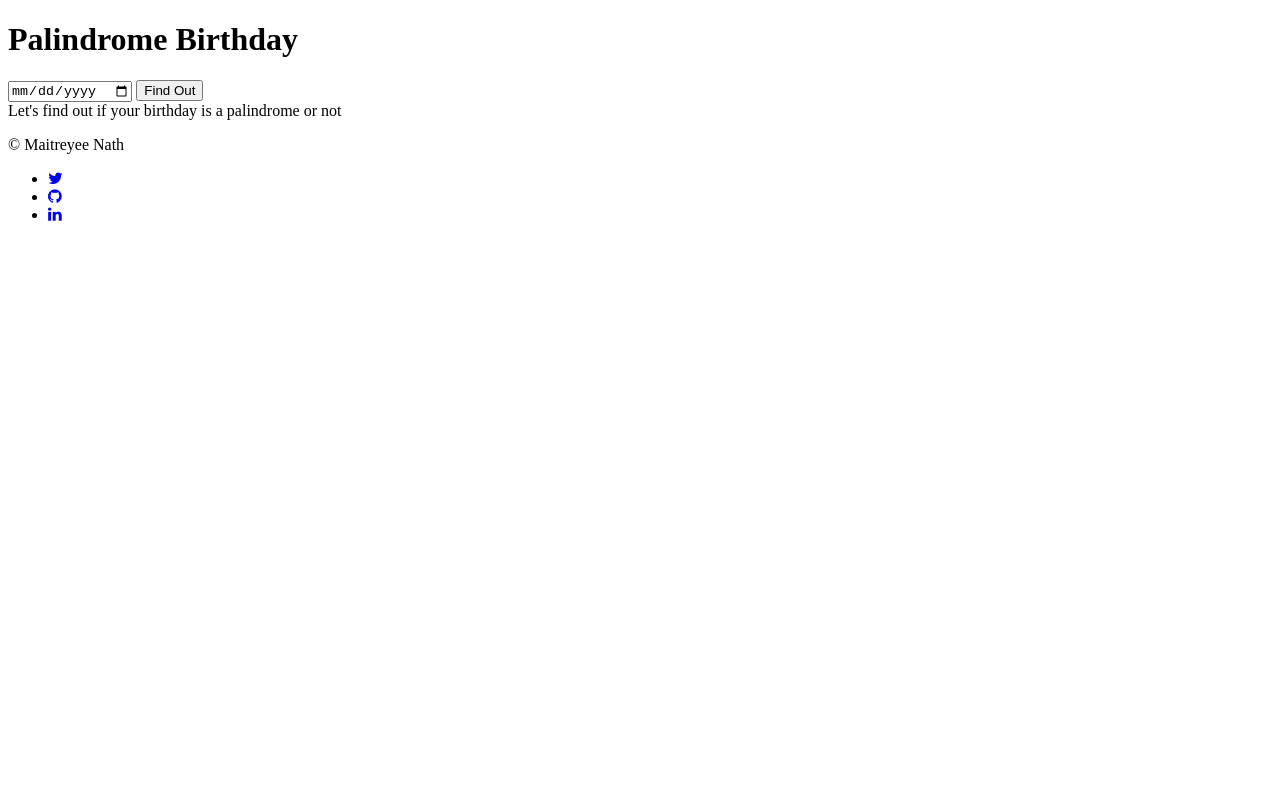
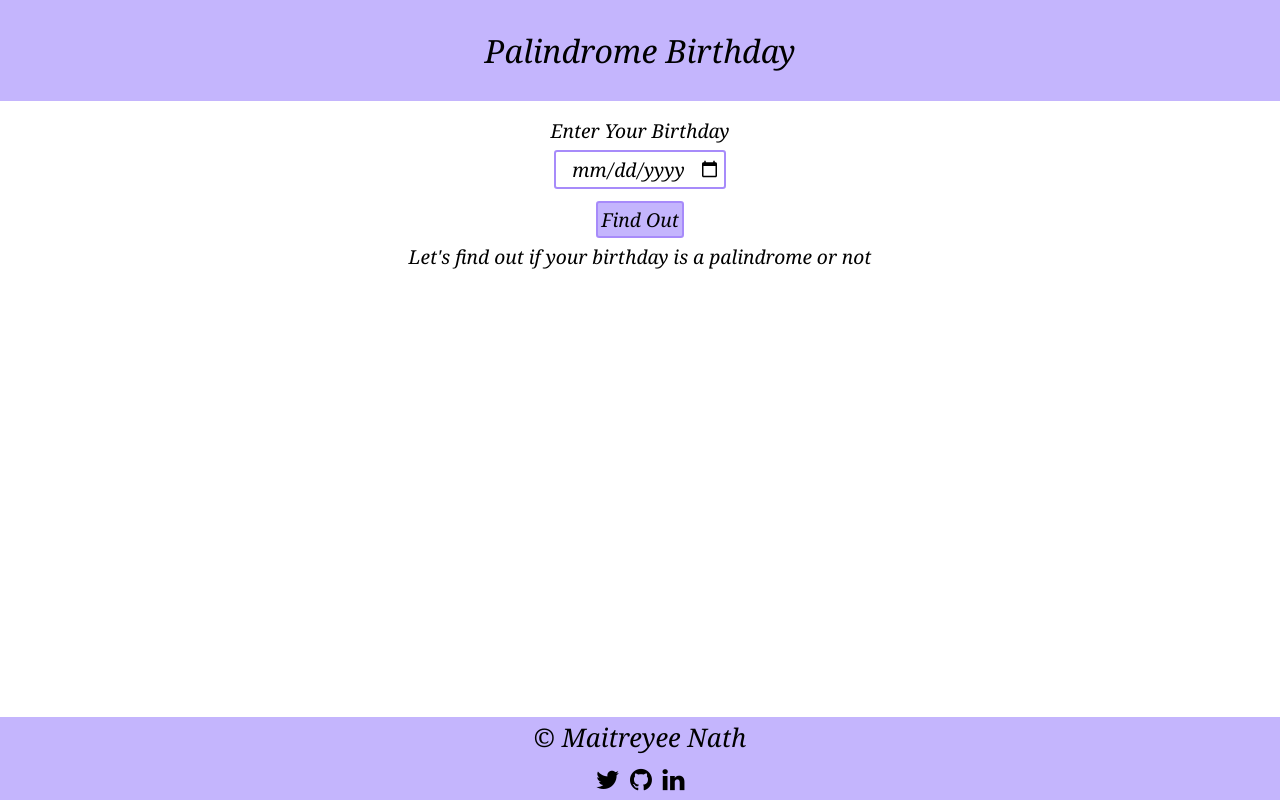
Before and after one commit to mnath30/Palindrome-Birthday, a plain HTML site: page index.html in a window 1280 px wide. Drawn offline with Linux system fonts and the light colour scheme.

Commit message:
style: added style to the application

```diff
--- a/index.html
+++ b/index.html
@@ -10,11 +10,13 @@
 </head>
 <body>
     <header class="banner">
-        <h1>Palindrome Birthday</h1>
+        <div class="heading">Palindrome Birthday</div>
     </header>
 
     <div class="main">
-        <input type="date" id="dateEntered">
+        <label for="date">Enter Your Birthday
+        <input type="date" id="dateEntered" class="inputbox">
+    </label>
         <button id="btn" class="buttn">Find Out</button>
         <div id="display" class="result">Let's find out if your birthday is a palindrome or not</div>
     </div>
--- a/style.css
+++ b/style.css
@@ -0,0 +1,93 @@
+@import url('https://fonts.googleapis.com/css2?family=Noto+Serif:ital@1&display=swap');
+
+:root{
+    --purple:#A78BFA;
+    --light-purple:#C4B5FD;
+    --dark-purple:#8B5CF6;
+}
+
+*{
+    padding:0;
+    margin:0;
+    text-align: center;
+    font-family: 'Noto Serif', serif;
+}
+body,html{
+    overflow: hidden;
+
+}
+
+.main{
+    max-height: 90vh;
+    max-width: 70%;
+    margin:1rem auto;
+
+}
+li{
+    list-style: none;
+    display: inline;
+    padding:0.3rem 0.2rem;
+}
+a{
+    text-decoration: none;
+    font-size: 1.6rem;
+
+}
+.banner{
+    background-color:var(--light-purple);
+    width: 100%;
+    margin: auto;
+}
+.heading{
+    font-size:2rem;
+    padding:1.8rem;
+
+}
+label{
+    font-size: 1.2rem;
+
+}
+
+.inputbox{
+    display:block;
+    margin:0.4rem auto;
+    padding:0.2rem;
+    border:2px solid var(--purple);
+    border-radius:0.2rem;
+    font-size: 1.2rem;
+
+}
+.buttn{
+    border:2px solid var(--purple);
+    border-radius: 0.2rem;
+    padding:0.2rem;
+    margin:0.3rem auto;
+    font-size: 1.2rem;
+    background-color: var(--light-purple);
+    cursor:pointer;
+
+}
+button:hover{
+    background-color: var(--dark-purple);
+}
+.result{
+    font-size: 1.2rem;
+    max-width: 70%;
+    margin: auto;
+
+}
+footer{
+    position: absolute;
+    bottom: 0;
+}
+p{
+    padding:0.2rem;
+    font-size: 1.6rem;
+
+}
+ul{
+    padding: 0.2rem;
+}
+.fa{
+    color:black;
+}
```
